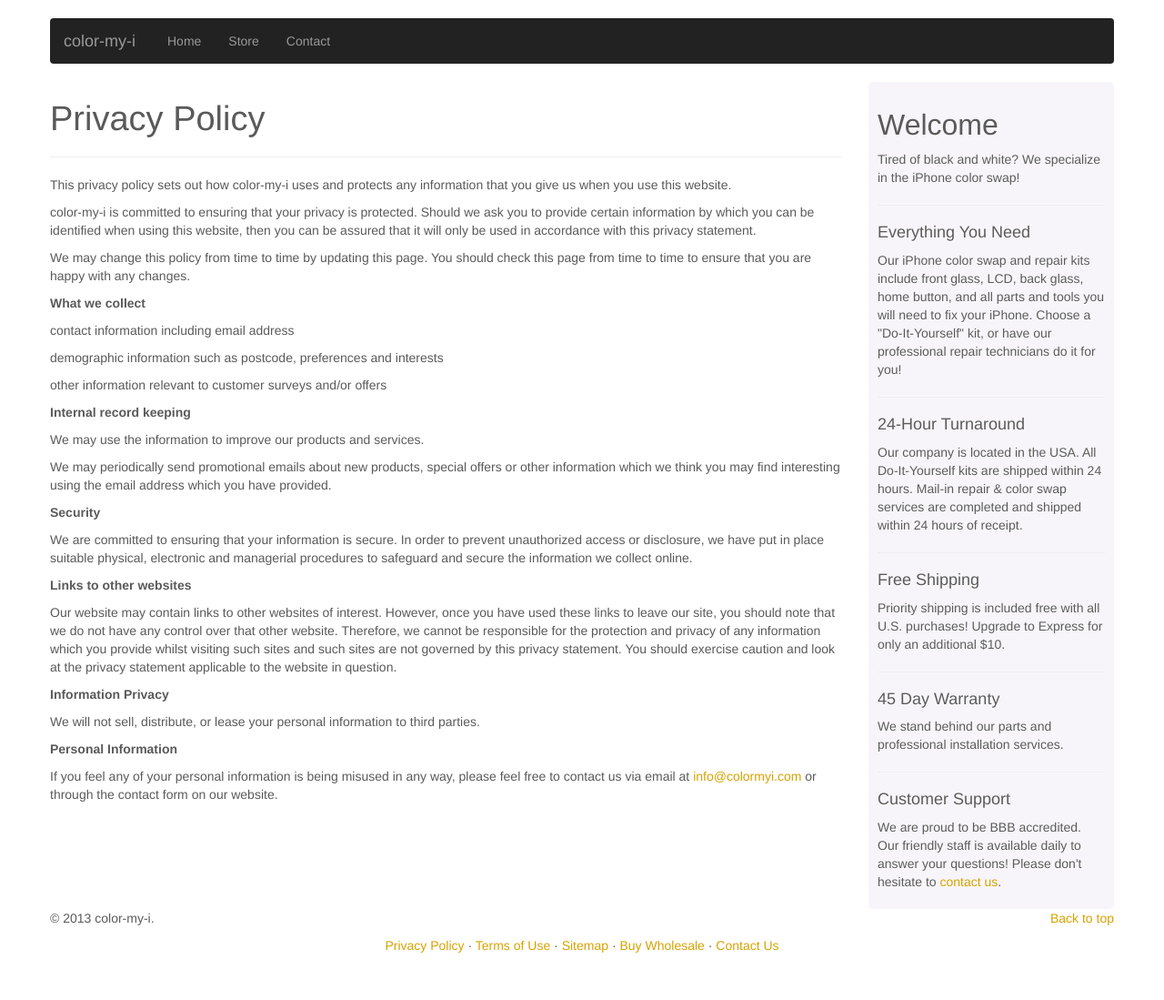
After one commit to cornelisonc/CMI-v2.5, a PHP site: page /privacy-policy.php in a window 1280 px wide. The commit adds this page. Shown: the whole page at 91% size. Run offline with PHP 8.4, Linux system fonts and the light colour scheme; some libraries are stand-ins or nearby versions.

Commit message:
Privacy policy

```diff
--- a/css/cmi.css
+++ b/css/cmi.css
@@ -397,7 +397,7 @@ hr {
   width: 100%;
 }
 @media (min-width: 768px) and (max-width: 991px) {
-  .sidebar {
+  .store .sidebar {
     display: none;
   }
   .container {
@@ -2527,7 +2527,7 @@ td.visible-print {
   margin-top: 50px;
 }
 @media (max-width: 768px) {
-  .sidebar {
+  .store .sidebar {
     display: none;
   }
   .nav-collapse-scrollable {
--- a/css/ecwid-overrides.css
+++ b/css/ecwid-overrides.css
@@ -1,3 +1,13 @@
+.ecwid-productBrowser-details-rightPanel {
+	float: left !important;
+	padding-left: 0px !important;
+	padding-right: 20px !important;
+}
+
+.ecwid-minicart {
+	display: none !important;
+}
+
 .ecwid-productBrowser-head {
 	display: none;
 }
--- a/footer.php
+++ b/footer.php
@@ -2,7 +2,7 @@
         <p class="pull-right"><a href="#">Back to top</a></p>
         <p>© 2013 color-my-i.</p>
         <p class="text-center">
-        	<a href="#">Privacy Policy</a> ·
+        	<a href="privacy-policy.php">Privacy Policy</a> ·
         	<a href="#">Terms of Use</a> ·
         	<a href="#">Sitemap</a> ·
         	<a href="#">Buy Wholesale</a> ·
--- /dev/null
+++ b/privacy-policy.php
@@ -0,0 +1,45 @@
+<?php
+include "header.php";
+?>
+
+<div class="container">
+
+	<!-- Three columns of text below the carousel -->
+	<div class="row">
+
+		<div class="col-lg-9">
+			<h1>Privacy Policy</h1>
+
+			<hr>
+
+			<p>This privacy policy sets out how color-my-i uses and protects any information that you give us when you use this website.</p>
+			<p>color-my-i is committed to ensuring that your privacy is protected. Should we ask you to provide certain information by which you can be identified when using this website, then you can be assured that it will only be used in accordance with this privacy statement.</p>
+			<p>We may change this policy from time to time by updating this page. You should check this page from time to time to ensure that you are happy with any changes.</p>
+			<p><strong>What we collect</strong></p>
+			<p>contact information including email address</p>
+			<p>demographic information such as postcode, preferences and interests</p>
+			<p>other information relevant to customer surveys and/or offers</p>
+			<p><strong>Internal record keeping</strong></p>
+			<p>We may use the information to improve our products and services.</p>
+			<p>We may periodically send promotional emails about new products, special offers or other information which we think you may find interesting using the email address which you have provided.</p>
+			<p><strong>Security</strong></p>
+			<p>We are committed to ensuring that your information is secure. In order to prevent&nbsp;unauthorized&nbsp;access or disclosure, we have put in place suitable physical, electronic and managerial procedures to safeguard and secure the information we collect online.</p>
+			<p><strong>Links to other websites</strong></p>
+			<p>Our website may contain links to other websites of interest. However, once you have used these links to leave our site, you should note that we do not have any control over that other website. Therefore, we cannot be responsible for the protection and privacy of any information which you provide whilst visiting such sites and such sites are not governed by this privacy statement. You should exercise caution and look at the privacy statement applicable to the website in question.</p>
+			<p><strong>Information Privacy</strong></p>
+			<p>We will not sell, distribute, or lease your personal information to third parties.</p>
+			<p><strong>Personal Information</strong></p>
+			<p>If you feel any of your personal information is being misused in any way, please feel free to contact us via email at <a href="#">info@colormyi.com</a> or through the contact form on our website.</p>
+
+		</div>
+
+
+		<?php
+			include "sidebar.php";
+		?>
+
+	</div><!-- /.row -->
+
+<?php
+include "footer.php";
+?>
```
Also changed, not shown: store.php (+5 -5 lines).
